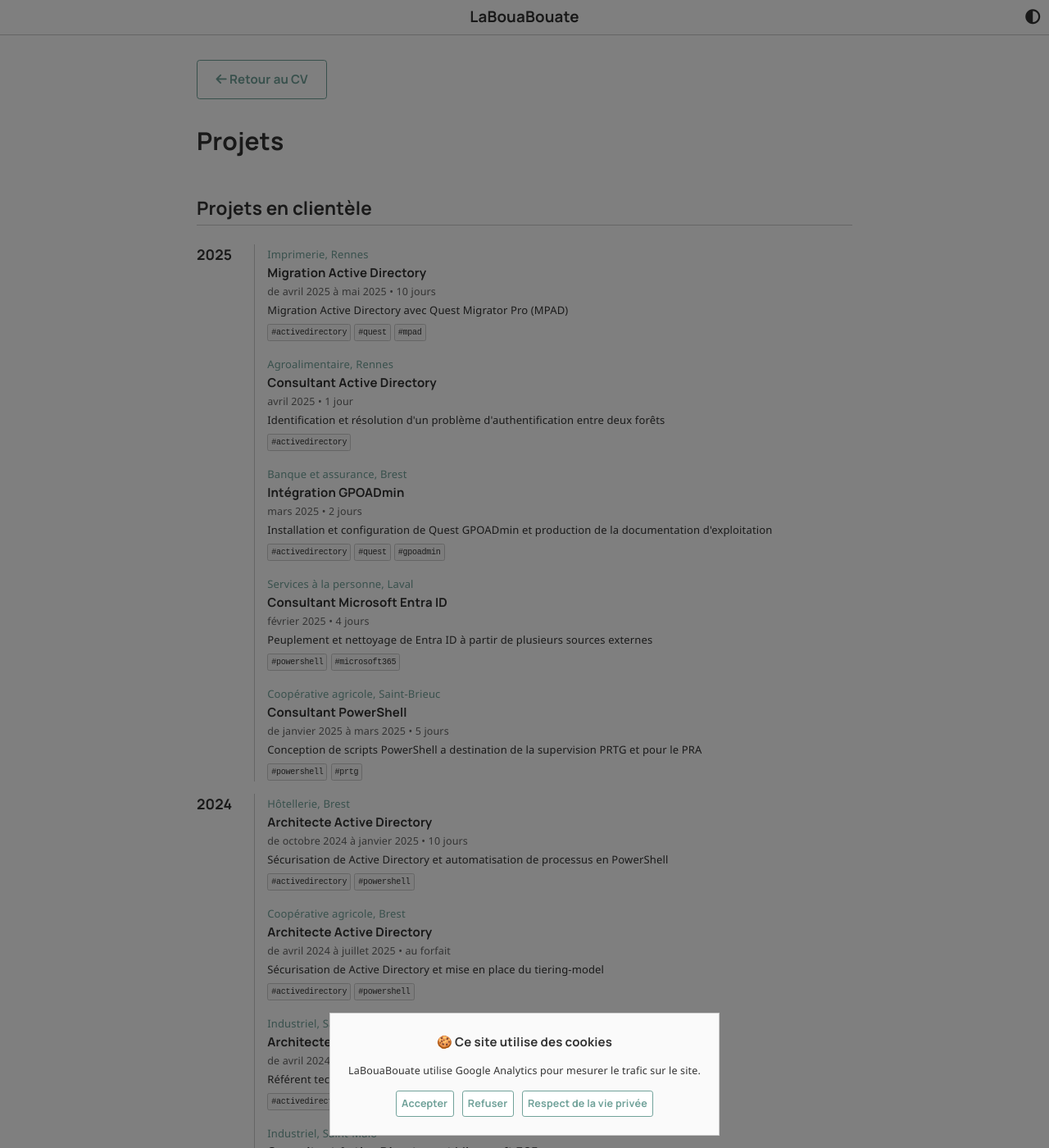
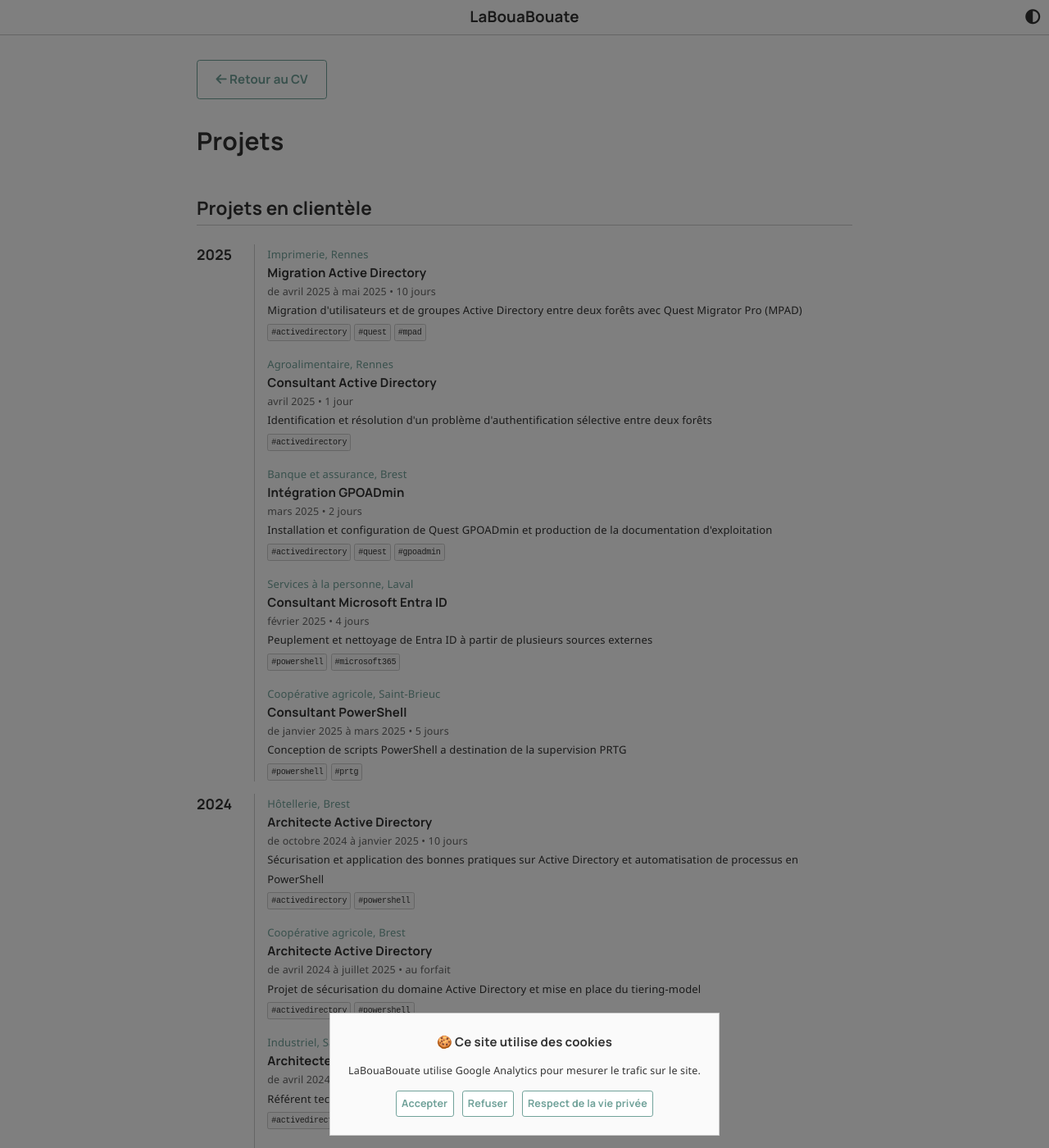
Before and after one commit to leobouard/leobouard.github.io, a Jekyll site: the page built from _pages/projects.html, in a window 1280 px wide and 1400 px high. Shown: the whole window at 82% size. Built offline with Jekyll 4.4.1, drawn with Linux system fonts in a browser that asks for light colours; nearby versions of some CDN libraries; some web fonts are replaced; some of the changed text lies outside the part shown.

Commit message:
Update projects.json

```diff
--- a/_data/projects.json
+++ b/_data/projects.json
@@ -7,7 +7,7 @@
                 "title": "Migration Active Directory",
                 "period": "de avril 2025 à mai 2025",
                 "duration": "10 jours",
-                "description": "Migration Active Directory avec Quest Migrator Pro (MPAD)",
+                "description": "Migration d'utilisateurs et de groupes Active Directory entre deux forêts avec Quest Migrator Pro (MPAD)",
                 "tags": ["activedirectory", "quest", "mpad"]
             },
             {
@@ -15,7 +15,7 @@
                 "title": "Consultant Active Directory",
                 "period": "avril 2025",
                 "duration": "1 jour",
-                "description": "Identification et résolution d'un problème d'authentification entre deux forêts",
+                "description": "Identification et résolution d'un problème d'authentification sélective entre deux forêts",
                 "tags": ["activedirectory"]
             },
             {
@@ -39,7 +39,7 @@
                 "title": "Consultant PowerShell",
                 "period": "de janvier 2025 à mars 2025",
                 "duration": "5 jours",
-                "description": "Conception de scripts PowerShell a destination de la supervision PRTG et pour le PRA",
+                "description": "Conception de scripts PowerShell a destination de la supervision PRTG",
                 "tags": ["powershell", "prtg"]
             }
         ]
@@ -52,7 +52,7 @@
                 "title": "Architecte Active Directory",
                 "period": "de octobre 2024 à janvier 2025",
                 "duration": "10 jours",
-                "description": "Sécurisation de Active Directory et automatisation de processus en PowerShell",
+                "description": "Sécurisation et application des bonnes pratiques sur Active Directory et automatisation de processus en PowerShell",
                 "tags": ["activedirectory", "powershell"]
             },
             {
@@ -60,7 +60,7 @@
                 "title": "Architecte Active Directory",
                 "period": "de avril 2024 à juillet 2025",
                 "duration": "au forfait",
-                "description": "Sécurisation de Active Directory et mise en place du tiering-model",
+                "description": "Projet de sécurisation du domaine Active Directory et mise en place du tiering-model",
                 "tags": ["activedirectory", "powershell"]
             },
             {
@@ -68,7 +68,7 @@
                 "title": "Architecte Active Directory",
                 "period": "de avril 2024 à juillet 2025",
                 "duration": "5 jours par mois",
-                "description": "Référent technique sur les projets Active Directory",
+                "description": "Référent technique sur les projets Active Directory et l'automatisation avec PowerShell",
                 "tags": ["activedirectory", "powershell"]
             },
             {
@@ -97,7 +97,7 @@
                 "title": "Consultant Microsoft 365",
                 "period": "novembre 2023",
                 "duration": "3 jours",
-                "description": "Modernisation de l'attribution de licences Microsoft 365",
+                "description": "Migration de l'attribution de licences Microsoft 365 et adaptation des scripts PowerShell vers Microsoft Graph",
                 "tags": ["microsoft365", "powershell"]
             }
         ]
```
